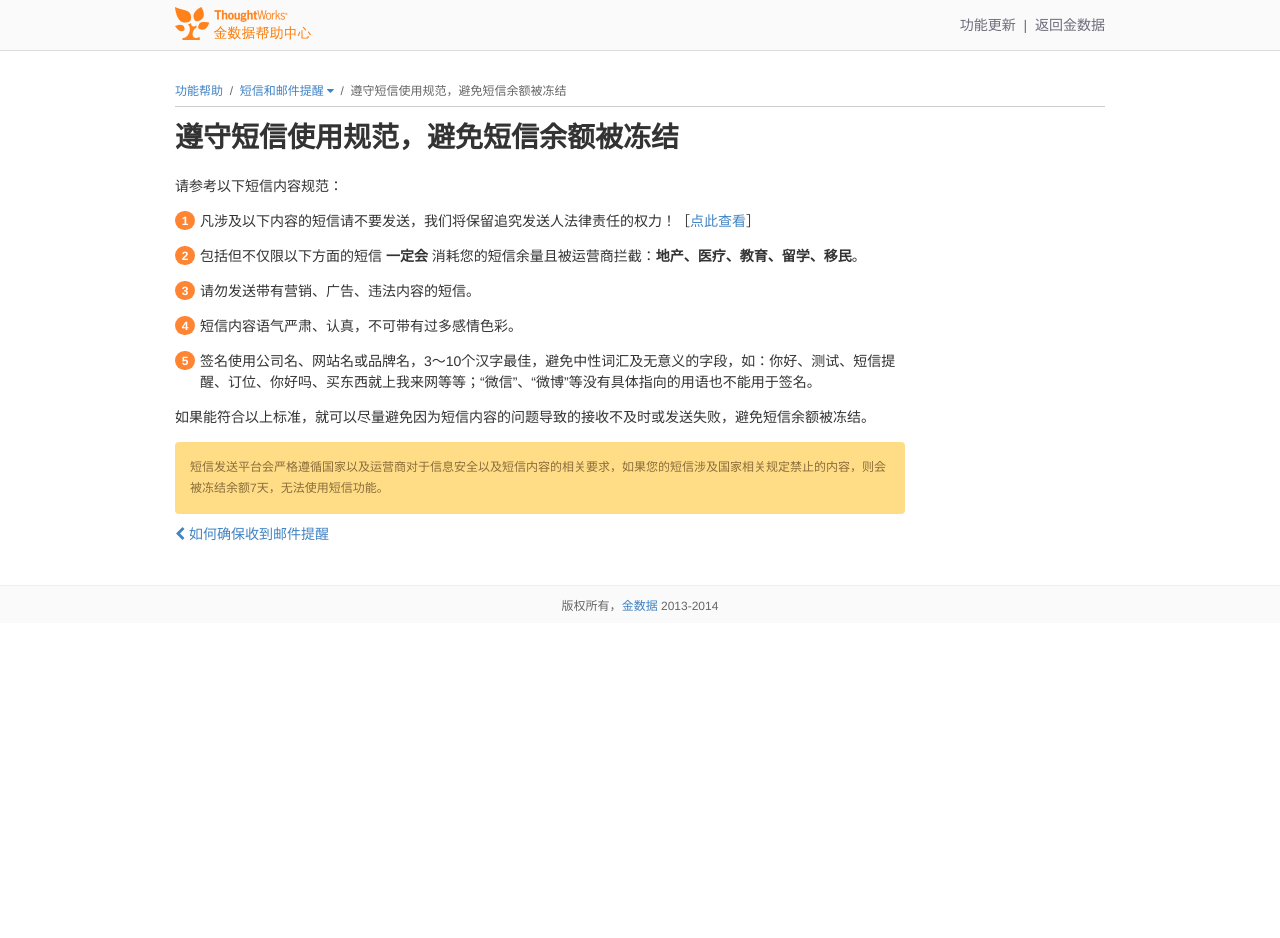
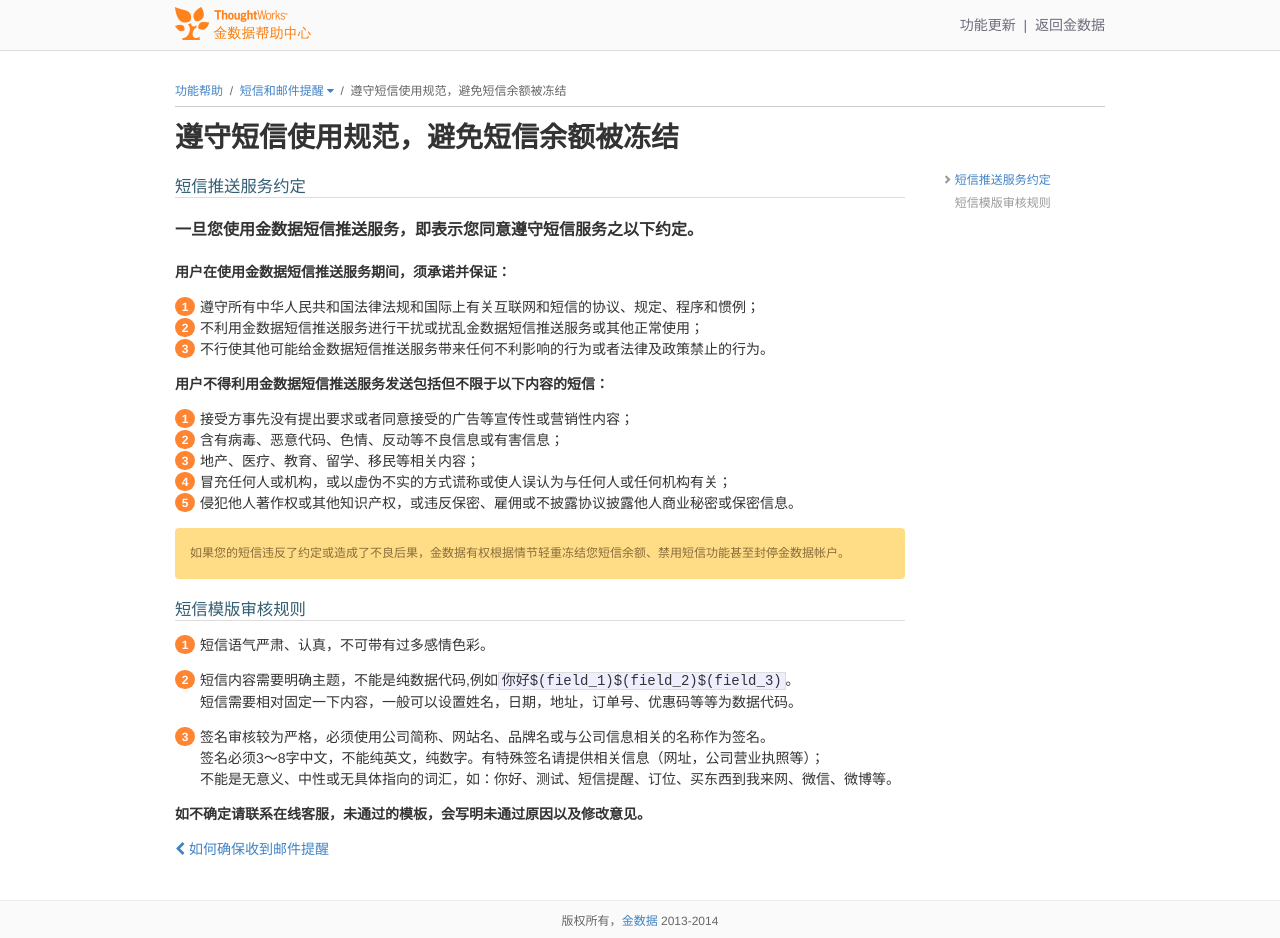
Before and after one commit to jinshuju/help.jinshuju.net, a Jekyll site: the page built from _posts/2014-2-7-sms-policy.md, in a window 1280 px wide. Built offline with Jekyll 4.4.1, drawn with Linux system fonts in a browser that asks for light colours; nearby versions of some CDN libraries; Markdown is read by kramdown in place of the engine named in the settings; before the commit the page ends 900 px from its top, so only the background shows below that.

Commit message:
revise sms-policy

```diff
--- a/_posts/2014-2-7-sms-policy.md
+++ b/_posts/2014-2-7-sms-policy.md
@@ -5,18 +5,35 @@
 category: notification
 ---
 
-请参考以下短信内容规范：
+### 短信推送服务约定
 
-1. 凡涉及以下内容的短信请不要发送，我们将保留追究发送人法律责任的权力！［[点此查看](http://luosimao.com/docs/sms/8#must_know)］
+#### 一旦您使用金数据短信推送服务，即表示您同意遵守短信服务之以下约定。
 
-2. 包括但不仅限以下方面的短信 **一定会** 消耗您的短信余量且被运营商拦截：**地产、医疗、教育、留学、移民**。
+**用户在使用金数据短信推送服务期间，须承诺并保证：**
 
-3. 请勿发送带有营销、广告、违法内容的短信。
+1. 遵守所有中华人民共和国法律法规和国际上有关互联网和短信的协议、规定、程序和惯例；
+2. 不利用金数据短信推送服务进行干扰或扰乱金数据短信推送服务或其他正常使用；
+3. 不行使其他可能给金数据短信推送服务带来任何不利影响的行为或者法律及政策禁止的行为。
 
-4. 短信内容语气严肃、认真，不可带有过多感情色彩。
+**用户不得利用金数据短信推送服务发送包括但不限于以下内容的短信：**
 
-5. 签名使用公司名、网站名或品牌名，3～10个汉字最佳，避免中性词汇及无意义的字段，如：你好、测试、短信提醒、订位、你好吗、买东西就上我来网等等；“微信”、“微博”等没有具体指向的用语也不能用于签名。
+1. 接受方事先没有提出要求或者同意接受的广告等宣传性或营销性内容；
+2. 含有病毒、恶意代码、色情、反动等不良信息或有害信息；
+3. 地产、医疗、教育、留学、移民等相关内容；
+4. 冒充任何人或机构，或以虚伪不实的方式谎称或使人误认为与任何人或任何机构有关；
+5. 侵犯他人著作权或其他知识产权，或违反保密、雇佣或不披露协议披露他人商业秘密或保密信息。
 
-如果能符合以上标准，就可以尽量避免因为短信内容的问题导致的接收不及时或发送失败，避免短信余额被冻结。
+##### 如果您的短信违反了约定或造成了不良后果，金数据有权根据情节轻重冻结您短信余额、禁用短信功能甚至封停金数据帐户。
 
-##### 短信发送平台会严格遵循国家以及运营商对于信息安全以及短信内容的相关要求，如果您的短信涉及国家相关规定禁止的内容，则会被冻结余额7天，无法使用短信功能。
+### 短信模版审核规则
+
+1. 短信语气严肃、认真，不可带有过多感情色彩。
+
+2. 短信内容需要明确主题，不能是纯数据代码,例如`你好$(field_1)$(field_2)$(field_3)`。
+短信需要相对固定一下内容，一般可以设置姓名，日期，地址，订单号、优惠码等等为数据代码。
+
+3. 签名审核较为严格，必须使用公司简称、网站名、品牌名或与公司信息相关的名称作为签名。
+签名必须3～8字中文，不能纯英文，纯数字。有特殊签名请提供相关信息（网址，公司营业执照等）；
+不能是无意义、中性或无具体指向的词汇，如：你好、测试、短信提醒、订位、买东西到我来网、微信、微博等。
+
+**如不确定请联系在线客服，未通过的模板，会写明未通过原因以及修改意见。**
```
